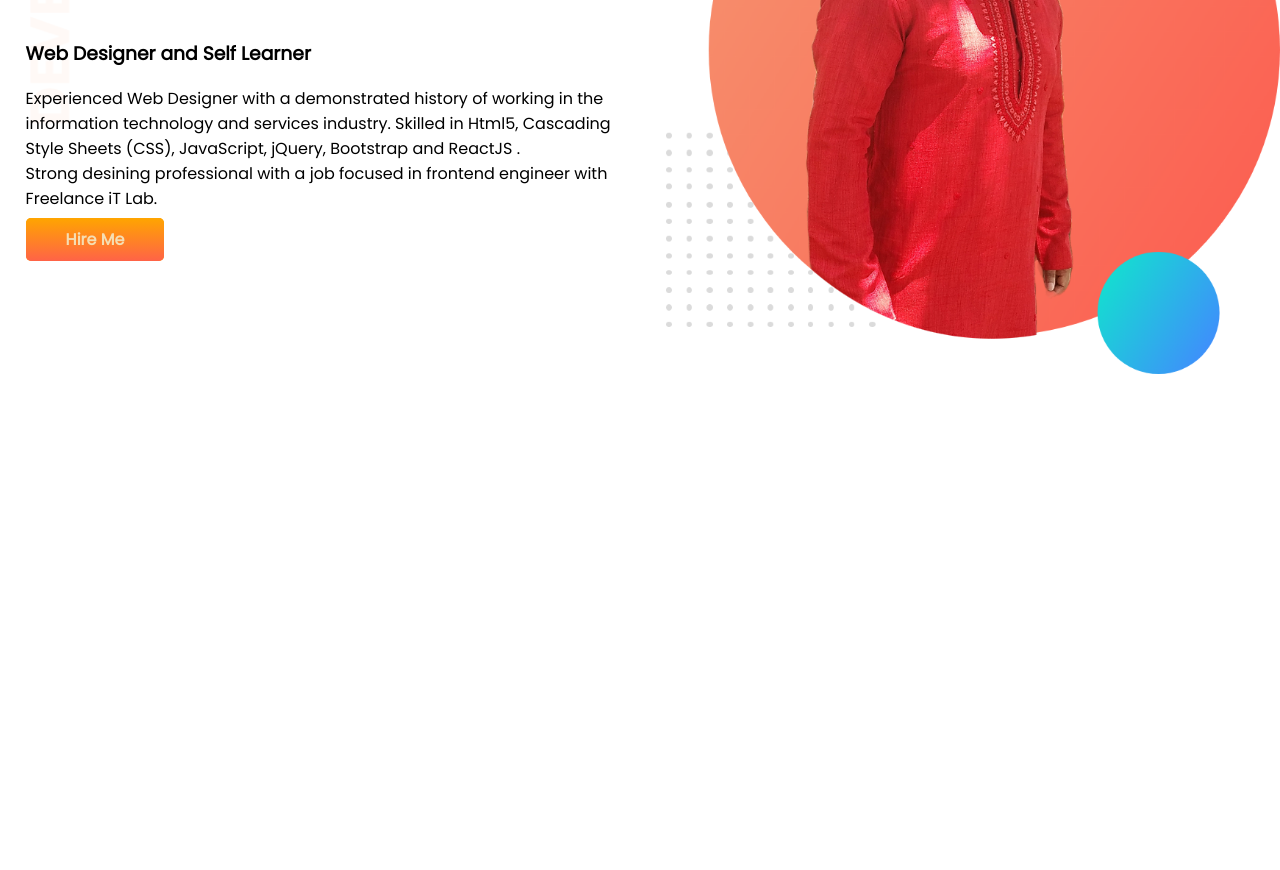
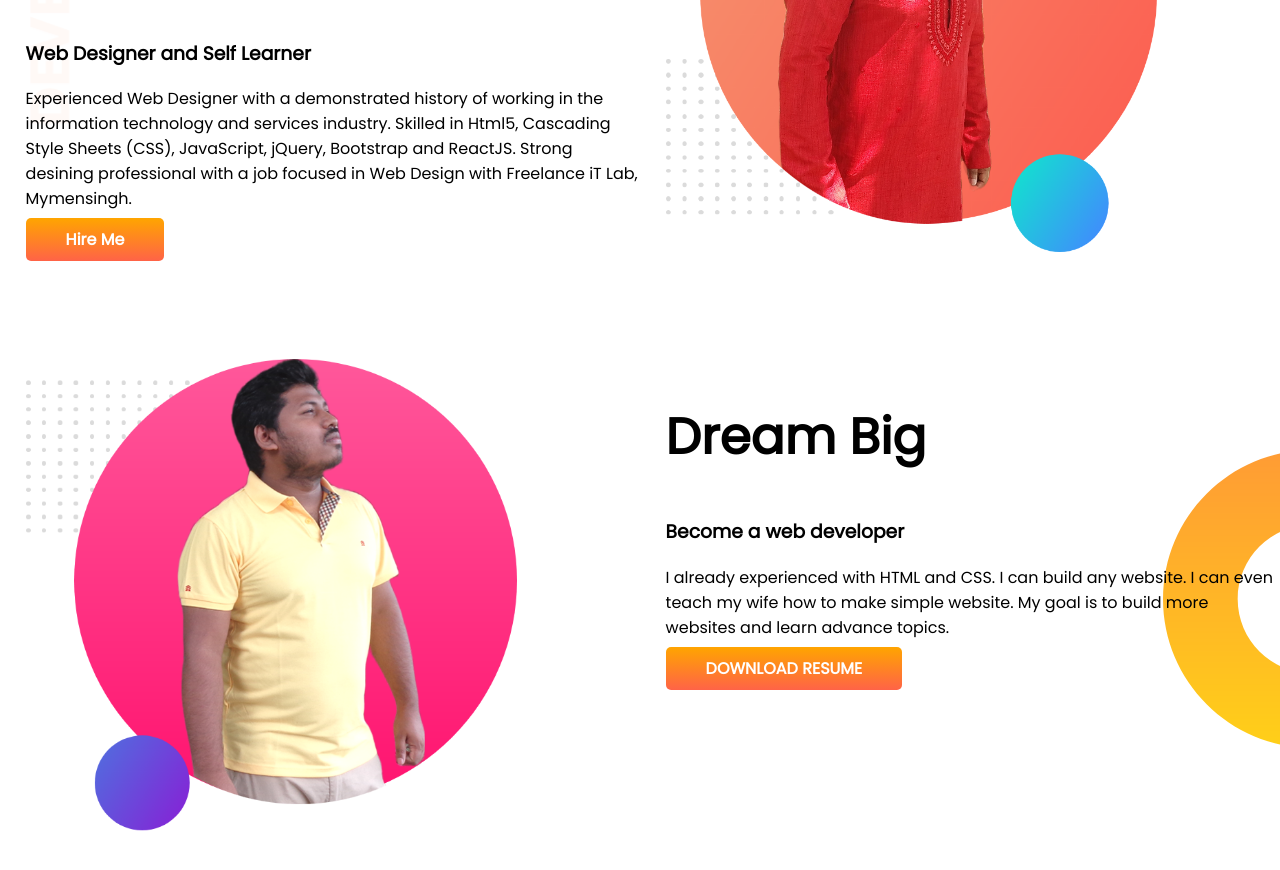
Before and after one commit to sadif50/portfolio_practice, a plain HTML site: page index.html in a window 1280 px wide. Shown: the part 236-1106 px from the top of the page. Before the commit the page ends 800 px from the top, so only its background shows below. Drawn offline with Linux system fonts and the light colour scheme.

Commit message:
Dream section

```diff
--- a/index.html
+++ b/index.html
@@ -21,9 +21,8 @@
             <p>
                 Experienced Web Designer with a demonstrated history of working in the information technology and
                 services
-                industry. Skilled in Html5, Cascading Style Sheets (CSS), JavaScript, jQuery, Bootstrap and ReactJS
-                .<br>
-                Strong desining professional with a job focused in frontend engineer with Freelance iT Lab.
+                industry. Skilled in Html5, Cascading Style Sheets (CSS), JavaScript, jQuery, Bootstrap and ReactJS.
+                Strong desining professional with a job focused in Web Design with Freelance iT Lab, Mymensingh.
             </p>
             <a class="hire-btn" href="#" target="_blank">Hire Me</a>
         </div>
@@ -31,6 +30,20 @@
             <img src="img/my-bg.png" alt="SM Sujan photo">
         </div>
     </section>
+    <section class="dream-big">
+        <div class="half-width">
+            <img src="img/my-bg2.png" alt="">
+        </div>
+        <div class="half-width">
+            <h1>Dream Big</h1>
+            <h3>Become a web developer</h3>
+            <p>
+                I already experienced with HTML and CSS. I can build any website. I can even teach my wife how to make
+                simple website. My goal is to build more websites and learn advance topics.
+            </p>
+            <a class="hire-btn" href="#" target="_blank">DOWNLOAD RESUME</a>
+        </div>
+    </section>
 </body>
 
 </html>
--- a/style.css
+++ b/style.css
@@ -12,20 +12,27 @@ h1 {
     display: flex;
     background-image: url('img/top-banner.png');
     background-repeat: no-repeat;
+    margin-bottom: 100px;
 }
 .half-width {
     width: 50%;
     padding-left: 2%;
 }
 .half-width img {
-    width: 100%;
+    width: 80%;
 }
 .hire-btn {
     background-image: linear-gradient(orange, tomato);
-    color: wheat;
+    color: #fff;
     font-weight: 700;
     text-decoration: none;
-    background-color: orange;
     padding: 10px 40px;
     border-radius: 5px;
 }
+.dream-big{
+    display: flex;
+    margin-bottom: 100px;
+    background-image: url(img/dream-bg.png);
+    background-repeat: no-repeat;
+    background-position: right;
+}
```
